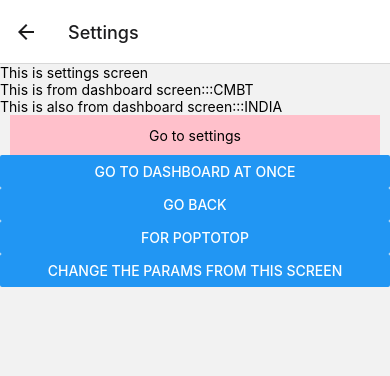
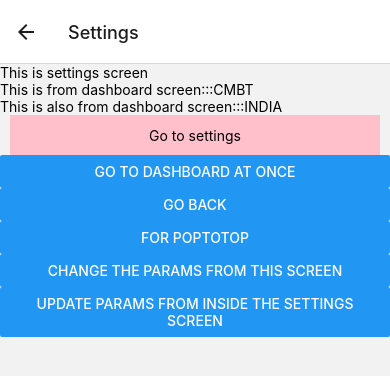
Before and after one commit to ra-janani/firstsampleproject, a React Native app: screen /Settings in a window 390 px wide. Shown: the top 376 px of the page. Built offline with nearby package versions, Linux system fonts and the light colour scheme.

Commit message:
changing params from inside the same screen

```diff
--- a/src/containers/SettingsScreen/index.js
+++ b/src/containers/SettingsScreen/index.js
@@ -42,10 +42,19 @@ const Settings = props => {
         }}
       />
 
-<Button
+      <Button
         title={'Change the params from this screen'}
         onPress={() => {
-          props.navigation.setParams({city:'Trichy',country:'UK'});
+          props.navigation.setParams({city: 'Trichy', country: 'UK'});
+        }}
+      />
+      <Button
+        title={'Update params from inside the settings screen'}
+        onPress={() => {
+          props.navigation.setParams({
+            city: 'Banglore',
+            country: 'India',
+          });
         }}
       />
     </View>
```
